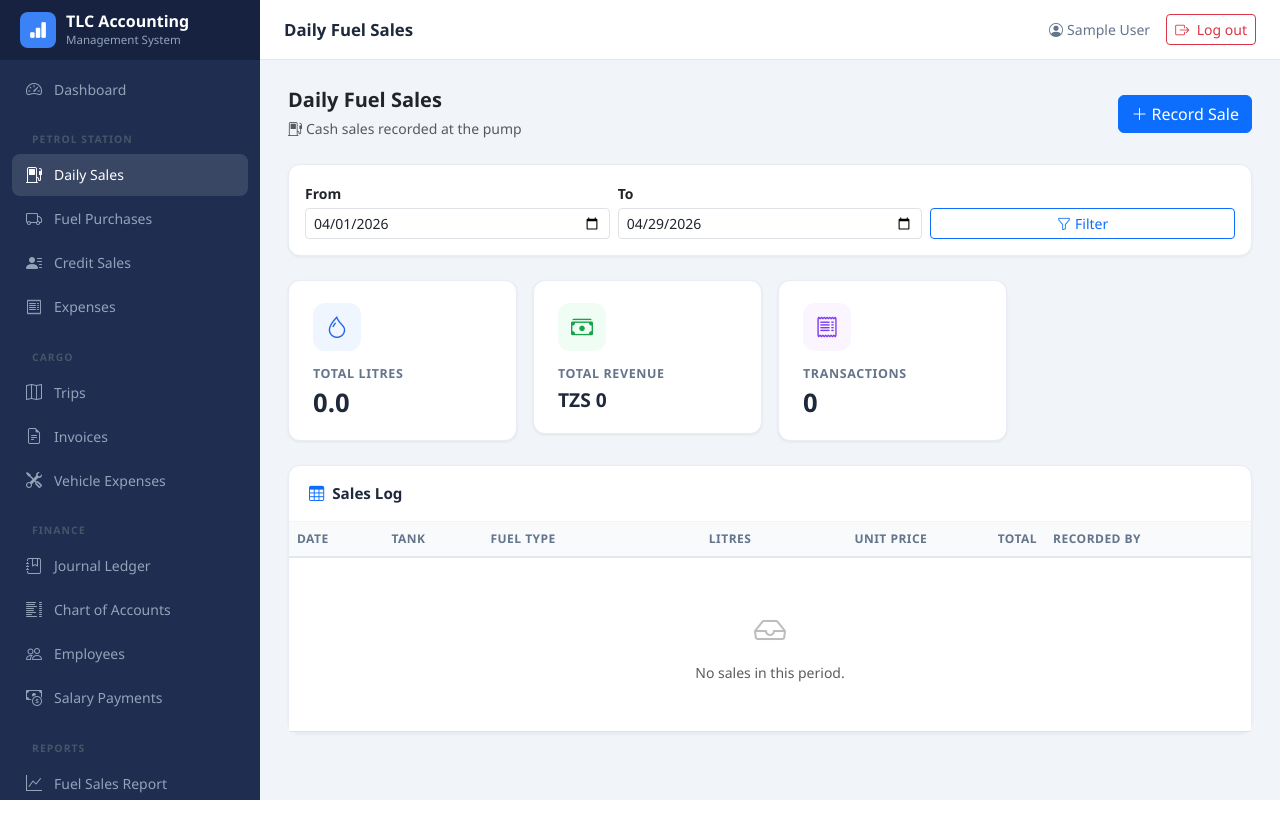
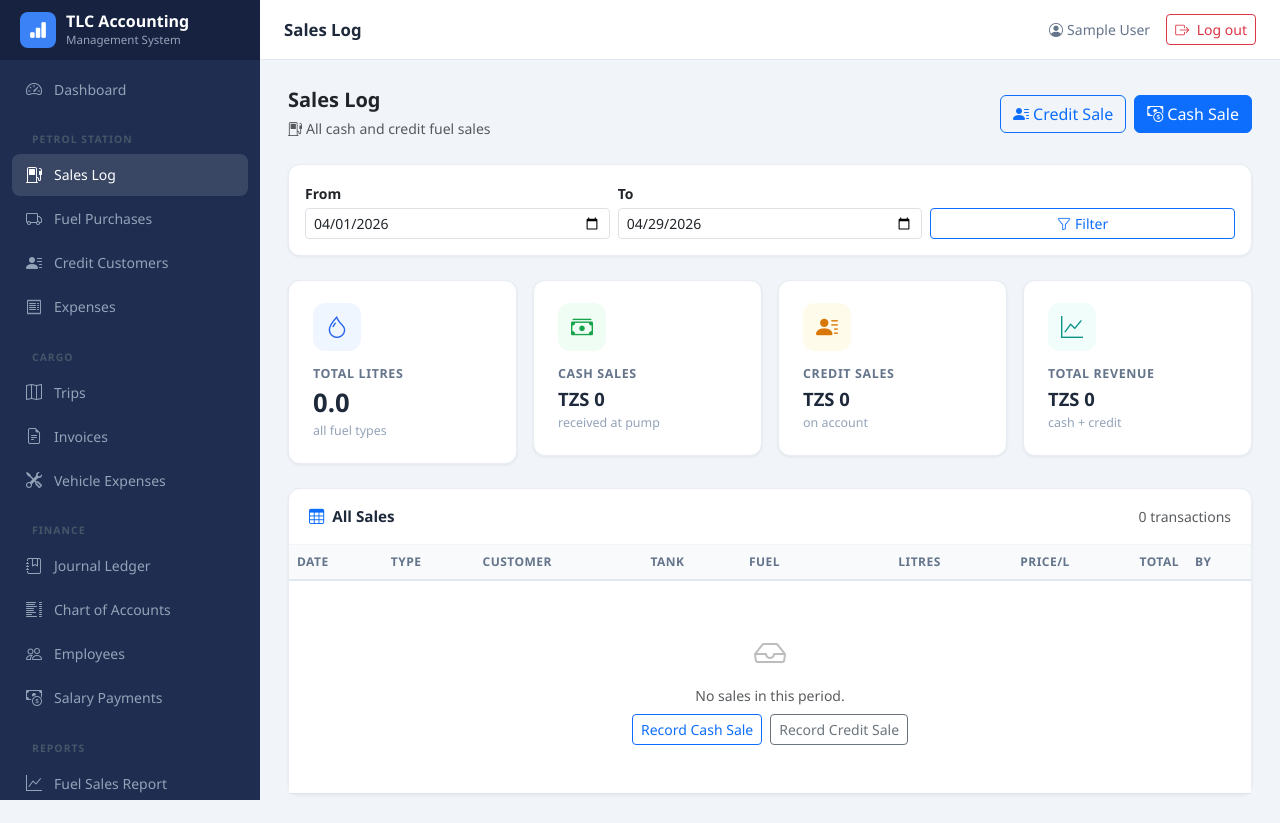
Before and after one commit to Ferlsafer/AccountingProject, a Django app: page /petrol/sales/ in a window 1280 px wide. Before the commit the page ends 800 px from the top, so only its background shows below. Run offline with Django 5.2, Linux system fonts and the light colour scheme; the visitor is signed in with stand-in values (Sample User, id 1); data comes from the database, SQL or seed files in the repository; data that the repository does not hold is empty.

Commit message:
Combine cash and credit sales into one Sales Log view
Industry standard: one list showing all sales with a Type badge (Cash/Credit).
Summary cards break down cash vs credit vs total. Sidebar renamed:
'Daily Sales' → 'Sales Log', 'Credit Sales' → 'Credit Customers'.
Models unchanged — only the display is unified.

Co-Authored-By: Claude Sonnet 4.6 <noreply@anthropic.com>

```diff
--- a/petrol/views.py
+++ b/petrol/views.py
@@ -22,10 +22,58 @@ def _date_range(request):
 @login_required
 def daily_sale_list(request):
     date_from, date_to = _date_range(request)
-    qs = DailyFuelSale.objects.filter(date__gte=date_from, date__lte=date_to).select_related('tank__fuel_type', 'recorded_by')
-    totals = qs.aggregate(litres=Sum('litres_sold'), amount=Sum('total_amount'))
+
+    cash_qs = (DailyFuelSale.objects
+               .filter(date__gte=date_from, date__lte=date_to)
+               .select_related('tank__fuel_type', 'recorded_by'))
+
+    credit_qs = (CreditSale.objects
+                 .filter(date__gte=date_from, date__lte=date_to)
+                 .select_related('tank__fuel_type', 'customer', 'recorded_by'))
+
+    # Combine into a uniform list for the template
+    all_sales = []
+    for s in cash_qs:
+        all_sales.append({
+            'date': s.date,
+            'tank': s.tank,
+            'fuel_type': s.tank.fuel_type,
+            'litres': s.litres_sold,
+            'unit_price': s.unit_price,
+            'total_amount': s.total_amount,
+            'sale_type': 'cash',
+            'customer': None,
+            'recorded_by': s.recorded_by,
+        })
+    for s in credit_qs:
+        all_sales.append({
+            'date': s.date,
+            'tank': s.tank,
+            'fuel_type': s.tank.fuel_type,
+            'litres': s.litres,
+            'unit_price': s.unit_price,
+            'total_amount': s.total_amount,
+            'sale_type': 'credit',
+            'customer': s.customer,
+            'recorded_by': s.recorded_by,
+        })
+
+    all_sales.sort(key=lambda x: x['date'], reverse=True)
+
+    cash_totals   = cash_qs.aggregate(litres=Sum('litres_sold'), amount=Sum('total_amount'))
+    credit_totals = credit_qs.aggregate(litres=Sum('litres'),    amount=Sum('total_amount'))
+
+    total_litres = (cash_totals['litres'] or 0) + (credit_totals['litres'] or 0)
+    total_amount = (cash_totals['amount'] or 0) + (credit_totals['amount'] or 0)
+
     return render(request, 'petrol/daily_sale_list.html', {
-        'sales': qs, 'totals': totals, 'date_from': date_from, 'date_to': date_to,
+        'all_sales': all_sales,
+        'total_litres': total_litres,
+        'total_amount': total_amount,
+        'cash_amount': cash_totals['amount'] or 0,
+        'credit_amount': credit_totals['amount'] or 0,
+        'date_from': date_from,
+        'date_to': date_to,
     })
 
 
--- a/templates/base.html
+++ b/templates/base.html
@@ -32,13 +32,13 @@
         {% if user.is_staff or user.profile.role == 'admin' or user.profile.role == 'petrol_clerk' %}
         <div class="sidebar-section-label">Petrol Station</div>
         <a href="{% url 'petrol:daily_sale_list' %}" class="sidebar-link {% block nav_fuel_sales_active %}{% endblock %}">
-            <i class="bi bi-fuel-pump"></i> Daily Sales
+            <i class="bi bi-fuel-pump"></i> Sales Log
         </a>
         <a href="{% url 'petrol:purchase_list' %}" class="sidebar-link {% block nav_fuel_purchases_active %}{% endblock %}">
             <i class="bi bi-truck"></i> Fuel Purchases
         </a>
         <a href="{% url 'petrol:credit_sale_list' %}" class="sidebar-link {% block nav_credit_sales_active %}{% endblock %}">
-            <i class="bi bi-person-lines-fill"></i> Credit Sales
+            <i class="bi bi-person-lines-fill"></i> Credit Customers
         </a>
         <a href="{% url 'petrol:expense_list' %}" class="sidebar-link {% block nav_petrol_expenses_active %}{% endblock %}">
             <i class="bi bi-receipt"></i> Expenses
--- a/templates/petrol/daily_sale_list.html
+++ b/templates/petrol/daily_sale_list.html
@@ -1,22 +1,27 @@
 {% extends "base.html" %}
 {% load tlc_tags %}
 
-{% block title %}Daily Fuel Sales{% endblock %}
-{% block page_title %}Daily Fuel Sales{% endblock %}
+{% block title %}Sales Log{% endblock %}
+{% block page_title %}Sales Log{% endblock %}
 {% block nav_fuel_sales_active %}active{% endblock %}
 
 {% block content %}
 <div class="d-flex align-items-center justify-content-between mb-4">
     <div>
-        <h5 class="fw-bold mb-1">Daily Fuel Sales</h5>
-        <span class="text-muted small"><i class="bi bi-fuel-pump me-1"></i>Cash sales recorded at the pump</span>
+        <h5 class="fw-bold mb-1">Sales Log</h5>
+        <span class="text-muted small"><i class="bi bi-fuel-pump me-1"></i>All cash and credit fuel sales</span>
     </div>
-    <a href="{% url 'petrol:daily_sale_add' %}" class="btn btn-primary">
-        <i class="bi bi-plus-lg me-1"></i>Record Sale
-    </a>
+    <div class="d-flex gap-2">
+        <a href="{% url 'petrol:credit_sale_add' %}" class="btn btn-outline-primary">
+            <i class="bi bi-person-lines-fill me-1"></i>Credit Sale
+        </a>
+        <a href="{% url 'petrol:daily_sale_add' %}" class="btn btn-primary">
+            <i class="bi bi-cash-coin me-1"></i>Cash Sale
+        </a>
+    </div>
 </div>
 
-<!-- Filter -->
+<!-- Date filter -->
 <form method="get" class="content-card p-3 mb-4">
     <div class="row g-2 align-items-end">
         <div class="col-sm-4">
@@ -35,71 +40,104 @@
     </div>
 </form>
 
-<!-- Summary -->
+<!-- Summary cards -->
 <div class="row g-3 mb-4">
     <div class="col-6 col-md-3">
         <div class="stat-card">
             <div class="stat-icon icon-blue"><i class="bi bi-droplet"></i></div>
             <div class="stat-label">Total Litres</div>
-            <div class="stat-value">{{ totals.litres|default:0|floatformat:1 }}</div>
+            <div class="stat-value">{{ total_litres|floatformat:1 }}</div>
+            <div class="stat-sub">all fuel types</div>
         </div>
     </div>
     <div class="col-6 col-md-3">
         <div class="stat-card">
             <div class="stat-icon icon-green"><i class="bi bi-cash-stack"></i></div>
-            <div class="stat-label">Total Revenue</div>
-            <div class="stat-value" style="font-size:1.2rem">{% currency totals.amount|default:0 %}</div>
+            <div class="stat-label">Cash Sales</div>
+            <div class="stat-value" style="font-size:1.15rem">{% currency cash_amount %}</div>
+            <div class="stat-sub">received at pump</div>
         </div>
     </div>
     <div class="col-6 col-md-3">
         <div class="stat-card">
-            <div class="stat-icon icon-purple"><i class="bi bi-receipt"></i></div>
-            <div class="stat-label">Transactions</div>
-            <div class="stat-value">{{ sales|length }}</div>
+            <div class="stat-icon icon-amber"><i class="bi bi-person-lines-fill"></i></div>
+            <div class="stat-label">Credit Sales</div>
+            <div class="stat-value" style="font-size:1.15rem">{% currency credit_amount %}</div>
+            <div class="stat-sub">on account</div>
+        </div>
+    </div>
+    <div class="col-6 col-md-3">
+        <div class="stat-card">
+            <div class="stat-icon icon-teal"><i class="bi bi-graph-up"></i></div>
+            <div class="stat-label">Total Revenue</div>
+            <div class="stat-value" style="font-size:1.15rem">{% currency total_amount %}</div>
+            <div class="stat-sub">cash + credit</div>
         </div>
     </div>
 </div>
 
+<!-- Combined sales table -->
 <div class="content-card">
     <div class="content-card-header">
-        <span class="content-card-title"><i class="bi bi-table me-2 text-primary"></i>Sales Log</span>
+        <span class="content-card-title">
+            <i class="bi bi-table me-2 text-primary"></i>All Sales
+        </span>
+        <span class="text-muted small">{{ all_sales|length }} transaction{{ all_sales|length|pluralize }}</span>
     </div>
     <div class="table-responsive">
         <table class="table table-hover mb-0">
             <thead>
                 <tr>
-                    <th>Date</th><th>Tank</th><th>Fuel Type</th>
+                    <th>Date</th>
+                    <th>Type</th>
+                    <th>Customer</th>
+                    <th>Tank</th>
+                    <th>Fuel</th>
                     <th class="text-end">Litres</th>
-                    <th class="text-end">Unit Price</th>
+                    <th class="text-end">Price/L</th>
                     <th class="text-end">Total</th>
-                    <th>Recorded By</th>
+                    <th>By</th>
                 </tr>
             </thead>
             <tbody>
-            {% for s in sales %}
+            {% for s in all_sales %}
             <tr>
                 <td class="fw-semibold">{{ s.date|date:"d M Y" }}</td>
+                <td>
+                    {% if s.sale_type == 'cash' %}
+                    <span class="tlc-badge tlc-badge-green"><i class="bi bi-cash"></i>Cash</span>
+                    {% else %}
+                    <span class="tlc-badge tlc-badge-amber"><i class="bi bi-person-lines-fill"></i>Credit</span>
+                    {% endif %}
+                </td>
+                <td class="text-muted">{{ s.customer|default:"—" }}</td>
                 <td>{{ s.tank.name }}</td>
-                <td><span class="tlc-badge tlc-badge-blue">{{ s.tank.fuel_type }}</span></td>
-                <td class="text-end">{{ s.litres_sold|floatformat:2 }}</td>
+                <td><span class="tlc-badge tlc-badge-blue">{{ s.fuel_type }}</span></td>
+                <td class="text-end">{{ s.litres|floatformat:2 }}</td>
                 <td class="text-end text-muted">{% currency s.unit_price %}</td>
                 <td class="text-end fw-semibold">{% currency s.total_amount %}</td>
                 <td class="text-muted small">{{ s.recorded_by.get_full_name|default:s.recorded_by.username }}</td>
             </tr>
             {% empty %}
-            <tr><td colspan="7" class="text-center py-5 text-muted">
-                <i class="bi bi-inbox" style="font-size:2rem;opacity:0.4;"></i>
-                <p class="mt-2 mb-0">No sales in this period.</p>
-            </td></tr>
+            <tr>
+                <td colspan="9" class="text-center py-5 text-muted">
+                    <i class="bi bi-inbox" style="font-size:2rem;opacity:0.4;"></i>
+                    <p class="mt-2 mb-0">No sales in this period.</p>
+                    <div class="mt-2 d-flex gap-2 justify-content-center">
+                        <a href="{% url 'petrol:daily_sale_add' %}" class="btn btn-sm btn-outline-primary">Record Cash Sale</a>
+                        <a href="{% url 'petrol:credit_sale_add' %}" class="btn btn-sm btn-outline-secondary">Record Credit Sale</a>
+                    </div>
+                </td>
+            </tr>
             {% endfor %}
             </tbody>
-            {% if sales %}
+            {% if all_sales %}
             <tfoot class="table-light">
                 <tr class="fw-bold">
-                    <td colspan="3">Totals</td>
-                    <td class="text-end">{{ totals.litres|floatformat:2 }}</td>
+                    <td colspan="5">Totals</td>
+                    <td class="text-end">{{ total_litres|floatformat:2 }}</td>
                     <td></td>
-                    <td class="text-end">{% currency totals.amount %}</td>
+                    <td class="text-end">{% currency total_amount %}</td>
                     <td></td>
                 </tr>
             </tfoot>
```
